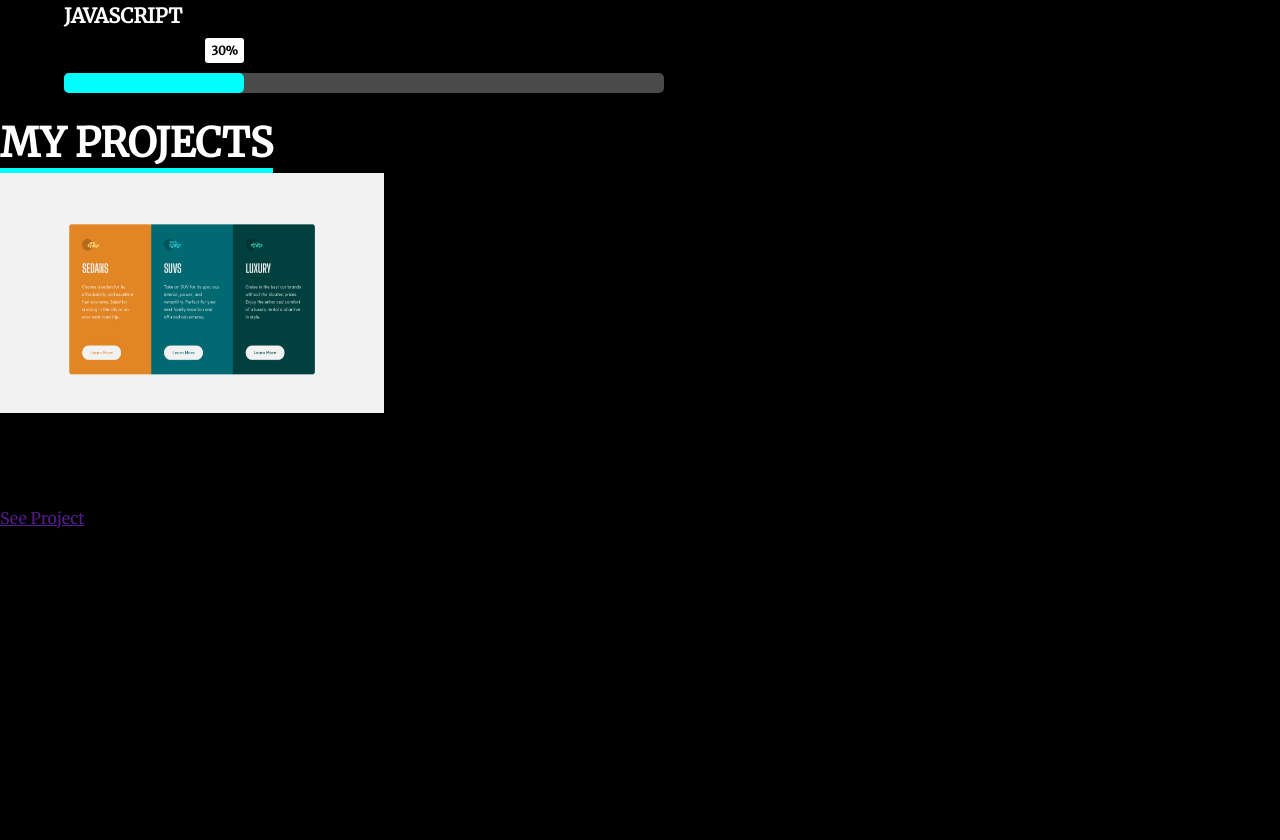
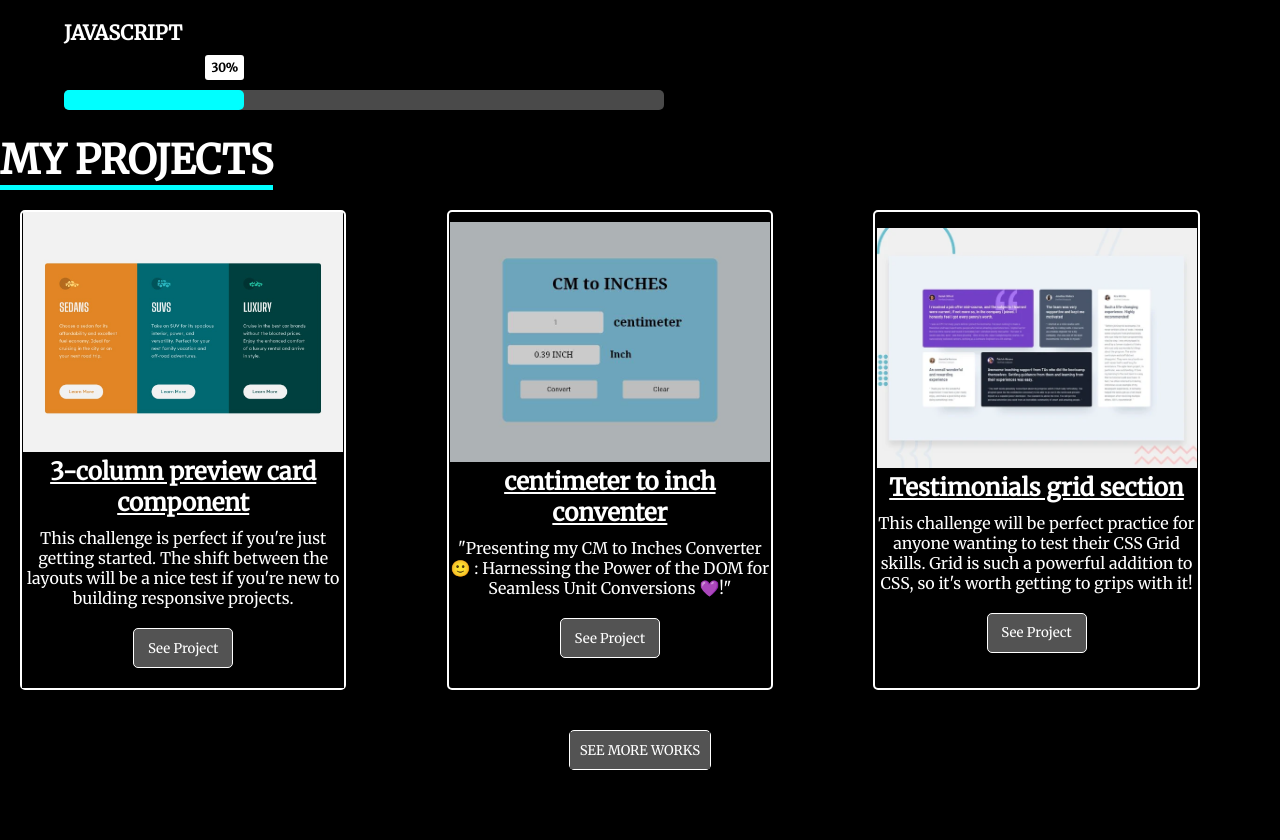
Before and after one commit to bharathikannansambasivam/profile, a plain HTML site: page index.html in a window 1280 px wide. Shown: the part 1598-2438 px from the top of the page. Before the commit the page ends 2126 px from the top, so only its background shows below. Drawn offline with Linux system fonts and the light colour scheme.

Commit message:
frst commit

```diff
--- a/index.html
+++ b/index.html
@@ -20,17 +20,17 @@
         <nav>
             <h2 id="portfolio">Port<span>folio</span></h2>
             <ul>
-                <li><a href="#">Home</a></li>
+                <li><a href="#HOME">Home</a></li>
                 <li><a href="#ABOUT">About Us</a></li>
                 <li><a href="#skills">Skills</a></li>
-                <li><a href="#">Projects</a></li>
-                                <li><a href="#">Contact Us</a></li>
+                <li><a href="#PROJECTS">Projects</a></li>
+                <li><a href="#">Contact Us</a></li>
 
 
             </ul>
 
         </nav>
-        <div class="picture">
+        <div id="HOME" class="picture">
             <img src="images/ceca670d-31cd-4f7b-a10e-10bc5b69c181-removebg.png" alt="">
         </div>
         <div class="about">
@@ -117,10 +117,56 @@
         <div class="pro-image">
 <img src="images/3col.jpg">
         </div>
+        <div class="pro-about">
+
         <h2>3-column preview card component
         </h2>
         <p>This challenge is perfect if you're just getting started. The shift between the layouts will be a nice test if you're new to building responsive projects.</p>
-        <a href="">See Project</a>
+<button>        <a href="https://www.frontendmentor.io/solutions/3column-preview-card-component-9_UhEVO1PU" target="_blank">See Project</a>
+</button>
+   </div>
+    </div>
+    <div class="projects">
+        <div class="pro-image">
+<img src="images/WhatsApp Image 2023-08-09 at 8.51.49 PM.jpeg">
+        </div>
+        <div class="pro-about">
+
+        <h2>centimeter to inch conventer
+        </h2>
+        <p>"Presenting my CM to Inches Converter 🙂 : Harnessing the Power of the DOM for Seamless Unit Conversions 💜!"</p>
+<button>        <a href="https://cm-to-inches.netlify.app/" target="_blank">See Project</a>
+</button>
+   </div>
+    </div>
+    <div class="projects">
+        <div class="pro-image">
+<img src="images/grid.webp">
+        </div>
+        <div class="pro-about">
+
+        <h2>Testimonials grid section
+
+
+        </h2>
+        <p>This challenge will be perfect practice for anyone wanting to test their CSS Grid skills. Grid is such a powerful addition to CSS, so it's worth getting to grips with it!</p>
+<button>        <a href="https://www.frontendmentor.io/solutions/testimonials-grid-section-aQB5i93DKY" target="_blank">See Project</a>
+</button>
+   </div>
+    </div>
+
+</div>
+<div class="seemore" >
+    <button ><a href="https://www.frontendmentor.io/profile/SBharathikannan" target="_blank">SEE MORE WORKS</a></button>
+
+</div>
+
+<!-- CONTACT US -->
+<div class="contact-container" id="CONTACT-US">
+    <h2> Contact Us</h2>
+    <div class="icon">
+
+        <svg xmlns="http://www.w3.org/2000/svg" height="1em" viewBox="0 0 384 512"><!--! Font Awesome Free 6.4.2 by @fontawesome - https://fontawesome.com License - https://fontawesome.com/license (Commercial License) Copyright 2023 Fonticons, Inc. --><path d="M215.7 499.2C267 435 384 279.4 384 192C384 86 298 0 192 0S0 86 0 192c0 87.4 117 243 168.3 307.2c12.3 15.3 35.1 15.3 47.4 0zM192 128a64 64 0 1 1 0 128 64 64 0 1 1 0-128z"/></svg>
     </div>
 </div>
 
--- a/style.css
+++ b/style.css
@@ -62,7 +62,7 @@ nav ul li a {
     flex-direction: column;
     text-align: center;
     color: white;
-    line-height: 7vh;
+    line-height: 5vh;
 }
 
 .about h3 {
@@ -73,10 +73,13 @@ nav ul li a {
 .about h1 {
     color: white;
     font-size: 6vh;
+
 }
 
 .about h3 {
     font-size: 3vh;
+    text-decoration: underline;
+
 }
 
 
@@ -159,7 +162,7 @@ font-size: 12px;
 .about-me p{
     color: white;
 margin-top:8%;
-font-size: 1rem;
+font-size: 1.5rem;
 font-weight: bolder;
 line-height: 3vh;
 
@@ -181,28 +184,103 @@ padding: 0 10%;
 }
 
 /* PROJECTS */
+
+.project-container{
+    width: 100vw;
+
+
+}
 .projects{
+margin: 20px;
+border-radius: 5px ;
+display: flex;
+align-items: center;
+flex-direction: column;
+justify-content: center;
+border: 2px solid white;
 
 }
 
+
 .pro-image img{
     height: 30vh;
-    width: 30vw;
+    width: 90vw;
 }
-.pro-image img{
-    height: 30vh;
-    width: 80vw;
+.pro-about{
+    color: white;
+    display: flex;
+    text-align: center;
+    flex-direction: column;
+    align-items: center;
+justify-content: center;
+}
+.pro-about h2{
+    margin-bottom: 10px;
+    text-decoration: underline;
+}
+.pro-about button{
+    width: 100px;
+    margin: 20px 0;
+    height: 40px;
+    color: rgb(254, 254, 254);
+    border-radius: 5px;
+    border: 1px solid white;
+background: rgb(83, 83, 83);
 
 }
+.pro-about button a{
+text-decoration: none;
+    color: rgb(255, 255, 255);
+    background: rgb(83, 83, 83);
+    width: 100px;
+    height: 40px;
+}
 
+.seemore{
+    display: flex;
+    align-items: center;
+    justify-content: center;
+}
+.seemore button{
+        margin: 20px 0;
+        height: 40px;
+        color: rgb(254, 254, 254);
+        border-radius: 5px;
+        border: 1px solid white;
+    background: rgb(83, 83, 83);
+}
+.seemore button a{
+    text-decoration: none;
+        color: rgb(255, 255, 255);
+        background: rgb(83, 83, 83);
+        width: 100px;
+        height: 40px;
+        padding: 10px;
+    }
 @media(min-width:500px){
-
+    .projects{
+        width: 25.5vw;
+    }
     .project-container{
         display: grid;
         grid-template-columns: 1fr 1fr 1fr;
     }
     .pro-image img{
         height: 30vh;
-        width: 30vw;
+        width: 25vw;
+        object-fit: cover;
     }
 }
+
+/* contact us
+.icon{
+
+    background: white;
+    height: 200px;
+    width: 200px;
+}
+
+.icon svg{
+    color: rgb(143, 63, 63);
+    background: white;
+} */
```
Also changed, not shown: images/WhatsApp Image 2023-08-09 at 8.51.49 PM.jpeg (added), images/WhatsApp Image 2023-08-09 at 9.03.44 PM.jpeg (added), images/cal.jpeg (added), images/calculator.jpeg (added), images/calculatorr.jpeg (added), images/grid.webp (added), images/music.jpeg (added), images/wqzotbyfysz9pbfk9jus.webp (added), 1 other file.
